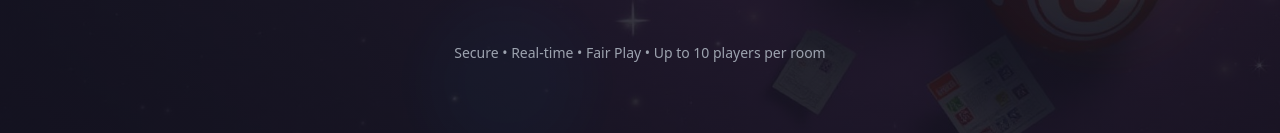
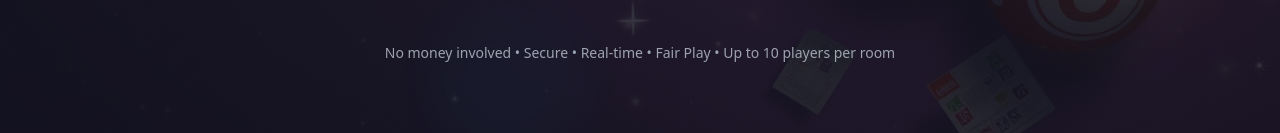
Before and after one commit to rufio-world/callout-casino-bingo, a React (Vite) app: page / in a window 1280 px wide. Shown: the part 557-690 px from the top of the page. Built offline with nearby package versions, Linux system fonts and the light colour scheme; the HTML template or start-up script is replaced by a standard one.

Commit message:
Code edited in Lovable Code Editor

```diff
--- a/src/pages/Index.tsx
+++ b/src/pages/Index.tsx
@@ -278,7 +278,7 @@ const Index = () => {
         {/* Footer */}
         <div className="text-center mt-16 text-muted-foreground">
           <p className="text-sm">
-            Secure • Real-time • Fair Play • Up to 10 players per room
+            No money involved • Secure • Real-time • Fair Play • Up to 10 players per room
           </p>
         </div>
       </div>
```
